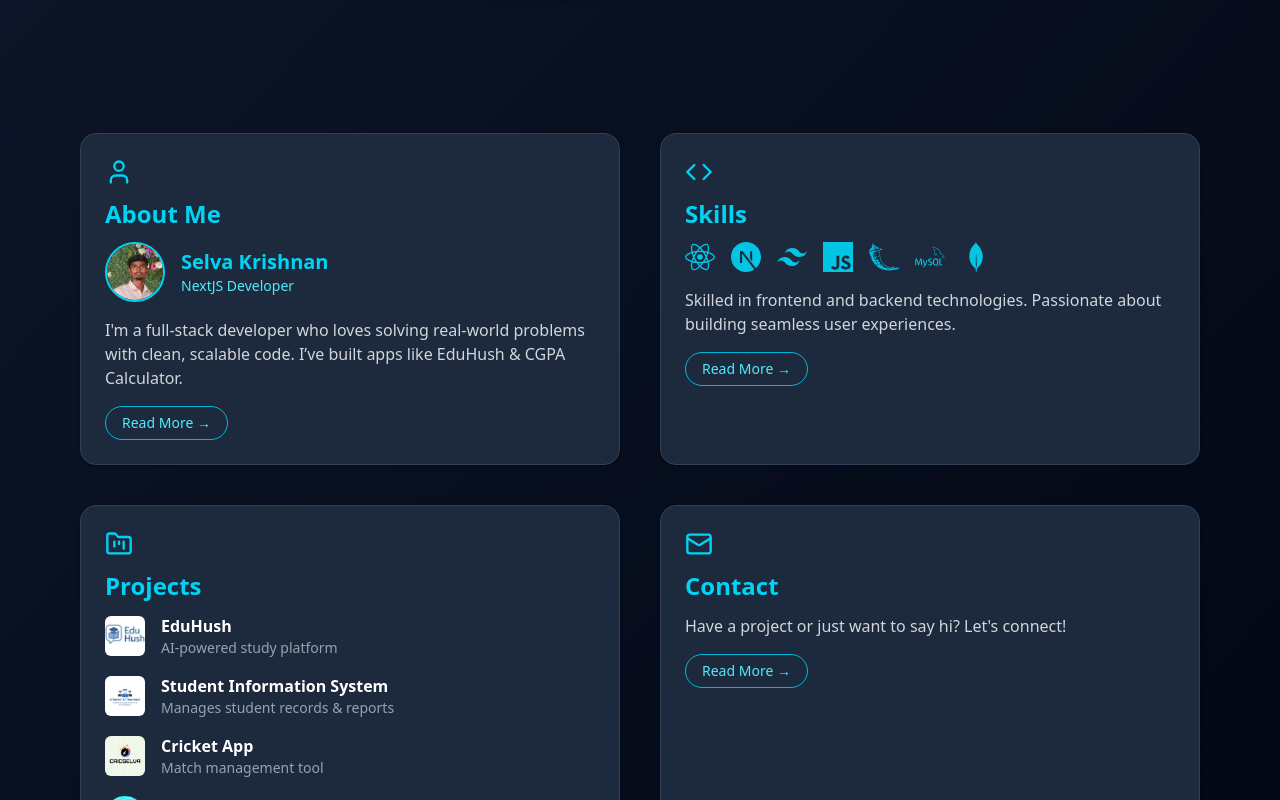
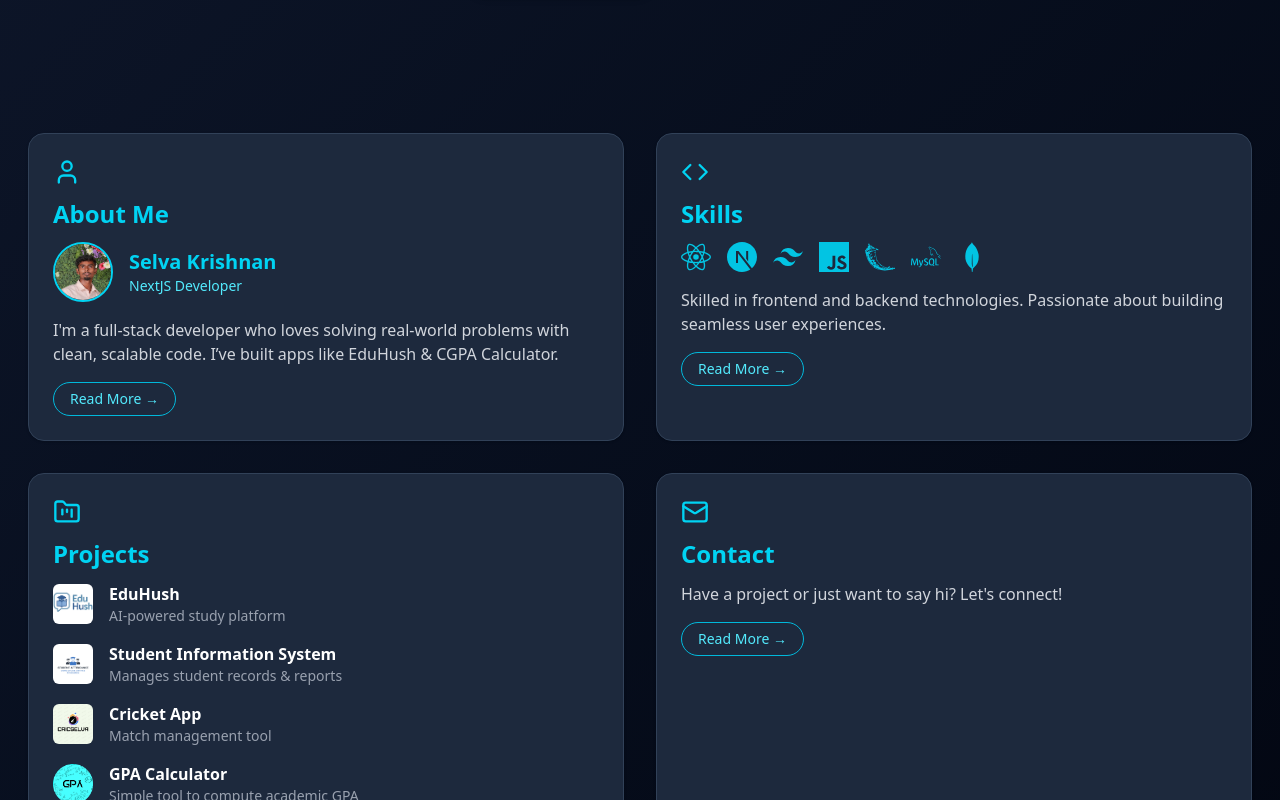
Before and after one commit to Selvakrishnan1103/React_Portfolio, a Next.js app: page / in a window 1280 px wide. Shown: the part 380-1180 px from the top of the page. Built offline with nearby package versions, Linux system fonts and the light colour scheme.

Commit message:
Update Main.jsx

```diff
--- a/src/app/Components/Main.jsx
+++ b/src/app/Components/Main.jsx
@@ -64,7 +64,7 @@ export default function Home() {
       </section>
 
       {/* Section Preview Cards */}
-      <section className="w-full max-w-6xl grid md:grid-cols-2 gap-10 mt-10 px-4">
+      <section className="container mx-auto w-full grid grid-cols-1 md:grid-cols-2 gap-8 mt-10 sm:px-1 px-1">
         {/* Card Template */}
         {[
           {
```
